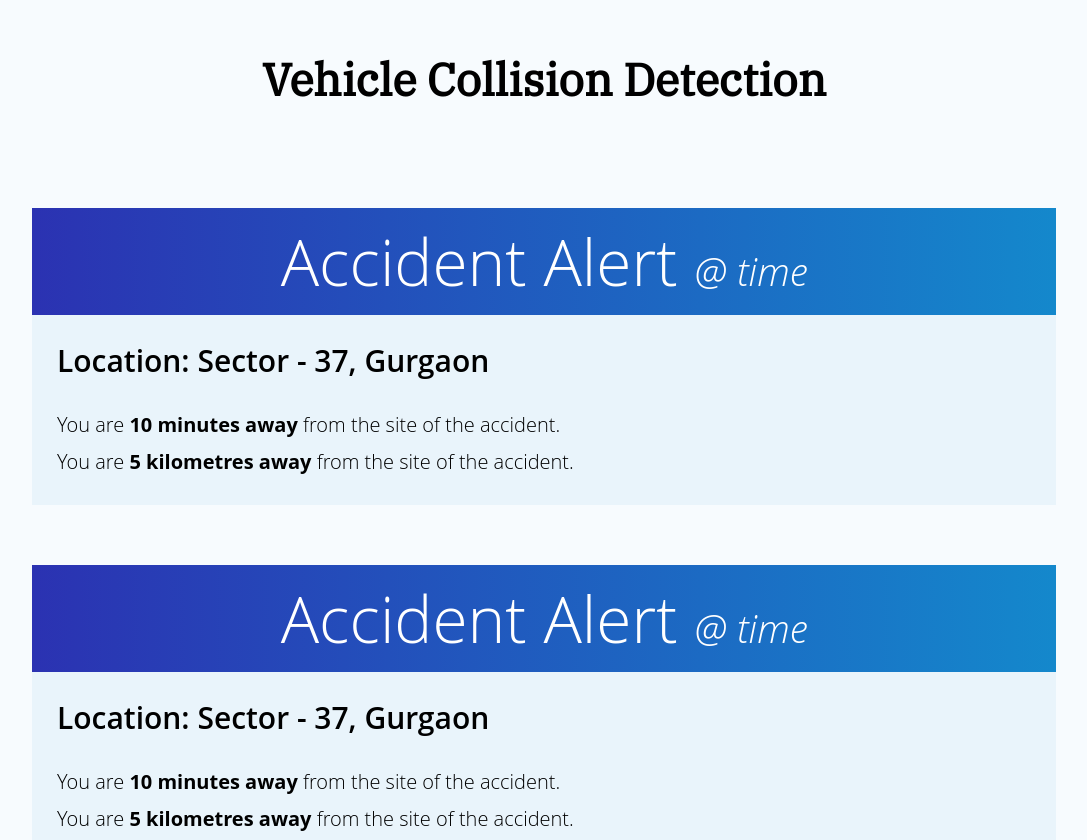
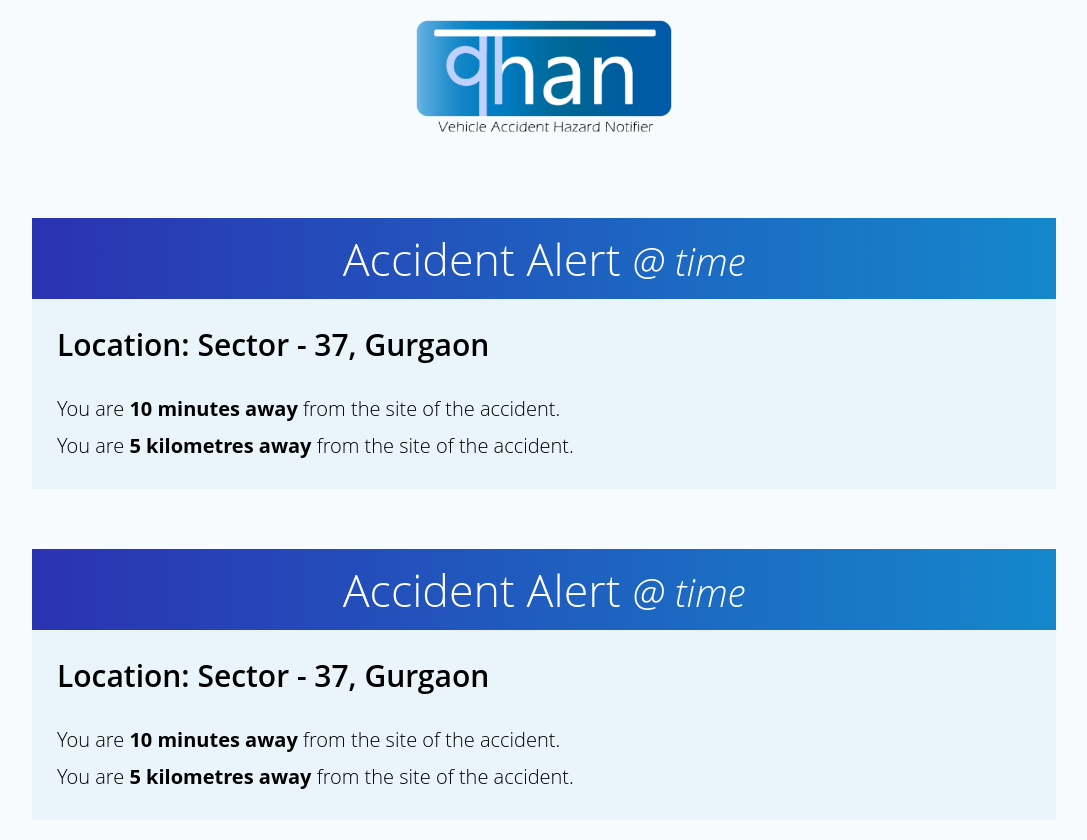
Before and after one commit to agdhruv/accident-monitoring, a website: page public/index.html in a window 1280 px wide. Shown: the top 840 px of the page, without its empty margins (96-1183 px from the left). Drawn offline with nearby package versions, Linux system fonts and the light colour scheme; some packages are replaced by stand-ins of ours; no server answers.

Commit message:
logo update

```diff
--- a/public/css/index.css
+++ b/public/css/index.css
@@ -15,11 +15,15 @@ body{
 	background: red;
 	width: 100vw;
 } */
-h1{
-	font-family: 'IBM Plex Serif', serif;
+img{
+	/* font-family: 'IBM Plex Serif', serif;
+
+	margin: 50px 0 100px;
+	font-size: 45px; */
 	text-align: center;
-	margin: 50px 0 100px;
-	font-size: 45px;
+	transform: translateX(calc(50vw - 10vw));
+	width: 20vw;
+	margin: 20px auto;
 }
 
 .accident-alert{
@@ -33,7 +37,7 @@ h1{
 }
 .accident-alert h2{
 	text-align: center;
-	font-size : 5vw;
+	font-size : 3.5vw;
 	color: #fff;
 	background: #1488CC;  /* fallback for old browsers */
 	background: -webkit-linear-gradient(to right, #2B32B2, #1488CC);  /* Chrome 10-25, Safari 5.1-6 */
--- a/public/index.html
+++ b/public/index.html
@@ -13,9 +13,7 @@
 		</div> -->
 		<div class="row page-heading">
 			<div class="col s12">
-				<h1 class="center">
-					Vehicle Collision Detection
-				</h1>
+				<img src="./imgs/logo.png" />
 			</div>
 		</div>
 
```
Also changed, not shown: public/imgs/logo.png (added), public/imgs/logo.svg (added).
